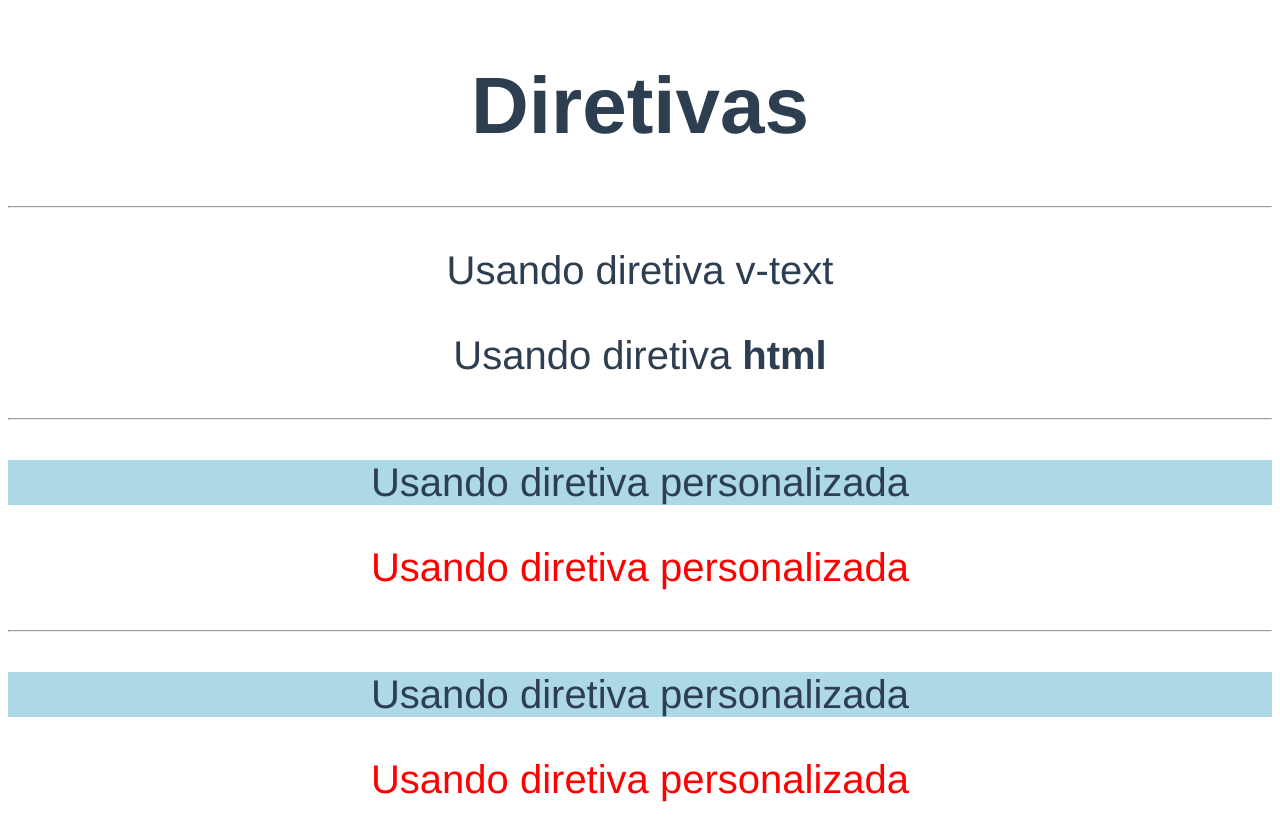
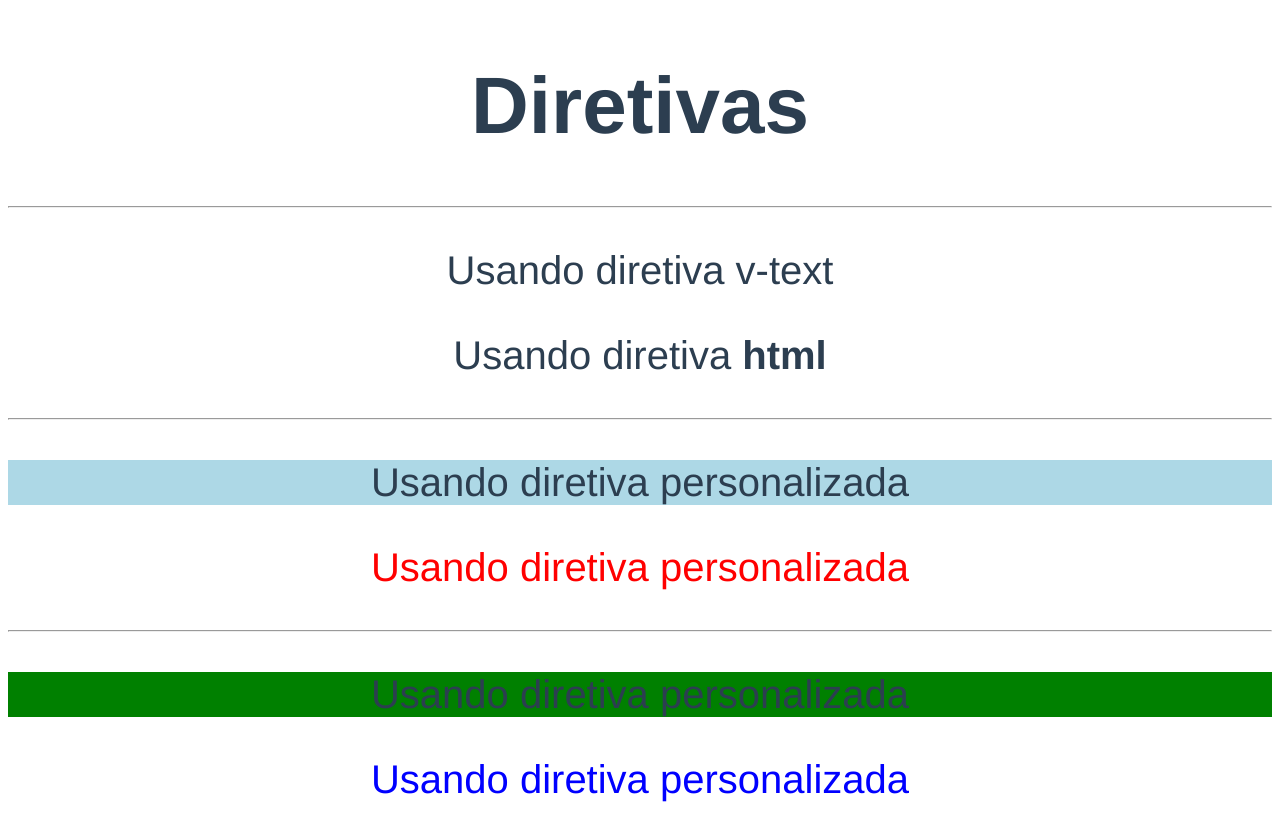
Before and after one commit to allangadelha/curso-vuejs2, a Vue app in the folder sessao-12-diretivas/diretivas-exercicios/: page / in a window 1280 px wide. Built offline with nearby package versions, Linux system fonts and the light colour scheme.

Commit message:
sessão 12: passando valores mais complexos para as diretivas

```diff
--- a/sessao-12-diretivas/diretivas-exercicios/src/App.vue
+++ b/sessao-12-diretivas/diretivas-exercicios/src/App.vue
@@ -8,8 +8,8 @@
 		<p v-destaque:fundo.atrasar="'lightblue'">Usando diretiva personalizada</p>
 		<p v-destaque.atrasar="cor">Usando diretiva personalizada</p>
 		<hr>
-		<p v-destaque-local:fundo.atrasar.alternar="'lightblue'">Usando diretiva personalizada</p>
-		<p v-destaque-local.atrasar="cor">Usando diretiva personalizada</p>
+		<p v-destaque-local:fundo.atrasar.alternar="{cor1: 'green', cor2: 'yellow', atraso: 1000, intervalo: 200}">Usando diretiva personalizada</p>
+		<p v-destaque-local.atrasar="{cor1: 'blue', atraso: 3000}">Usando diretiva personalizada</p>
 	</div>
 </template>
 
@@ -28,11 +28,16 @@
 
 				let atraso = 0
 
-				if(binding.modifiers['atrasar']) atraso = 3000
+				// if(binding.modifiers['atrasar']) atraso = 3000
+				if(binding.modifiers['atrasar']) atraso = binding.value.atraso
 
 
-				const cor1 = binding.value
-				const cor2 = 'yellow'
+				// const cor1 = binding.value
+				// const cor2 = 'yellow'
+
+				const cor1 = binding.value.cor1
+				const cor2 = binding.value.cor2
+
 				let corAtual = cor1
 
 				setTimeout(() => {
@@ -40,9 +45,9 @@
 						setInterval(() => {
 							corAtual = corAtual === cor1 ? cor2 : cor1
 							aplicarCor(corAtual)
-						}, 1000)
+						}, binding.value.intervalo)
 					} else {
-						aplicarCor(binding.value)
+						aplicarCor(binding.value.cor1)
 					}
 
 				}, atraso)
```
